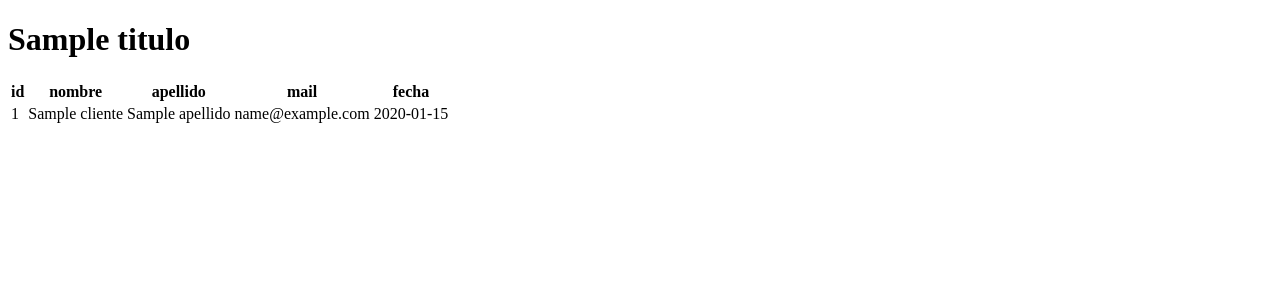
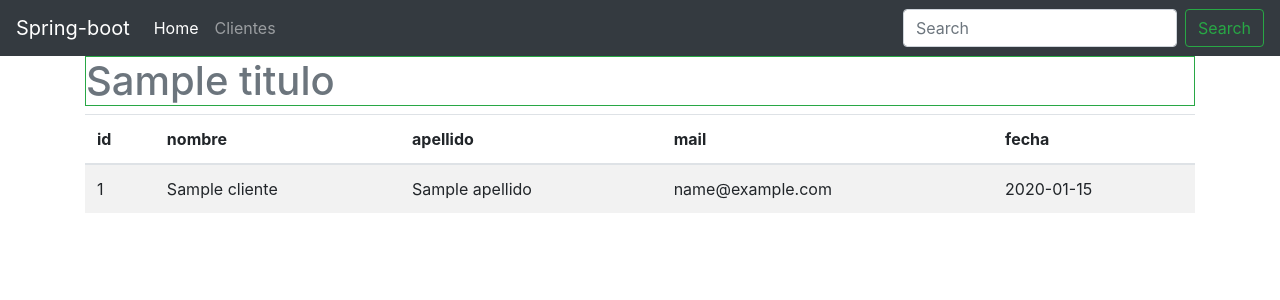
Before and after one commit to rccs09/spring-boot-web, a Spring app: page /listar in a window 1280 px wide. Shown: the top 300 px of the page. Run offline with Thymeleaf, Linux system fonts and the light colour scheme; the template is opened without the code that fills it: most values are stand-ins (such as "Sample title", 1, 10 or a date in 2020); data that the repository does not hold is empty; database files in the repository are not loaded.

Commit message:
50. Decorando la vista listar con estilos CSS Bootstrap CDN

```diff
--- a/Seccion3/spring-boot-data-jpa/src/main/resources/templates/listar.html
+++ b/Seccion3/spring-boot-data-jpa/src/main/resources/templates/listar.html
@@ -3,10 +3,33 @@
 <head>
 	<meta charset="UTF-8"/>
 	<title th:text="${titulo}"></title>
+	<link rel="stylesheet" href="https://stackpath.bootstrapcdn.com/bootstrap/4.4.0/css/bootstrap.min.css" integrity="sha384-SI27wrMjH3ZZ89r4o+fGIJtnzkAnFs3E4qz9DIYioCQ5l9Rd/7UAa8DHcaL8jkWt" crossorigin="anonymous">
 </head>
 <body>
-	<h1 th:text="${titulo}"> </h1>
-	<table>
+	<nav class="navbar navbar-expand-lg navbar-dark bg-dark">
+	  <a class="navbar-brand" href="#">Spring-boot</a>
+	  <button class="navbar-toggler" type="button" data-toggle="collapse" data-target="#navbarSupportedContent" aria-controls="navbarSupportedContent" aria-expanded="false" aria-label="Toggle navigation">
+	    <span class="navbar-toggler-icon"></span>
+	  </button>
+
+	  <div class="collapse navbar-collapse" id="navbarSupportedContent">
+	    <ul class="navbar-nav mr-auto">
+	      <li class="nav-item active">
+	        <a class="nav-link" href="#">Home <span class="sr-only">(current)</span></a>
+	      </li>
+	      <li class="nav-item">
+	        <a class="nav-link" th:href="@{/listar}">Clientes</a>
+	      </li>
+	    </ul>
+	    <form class="form-inline my-2 my-lg-0">
+	      <input class="form-control mr-sm-2" type="search" placeholder="Search" aria-label="Search">
+	      <button class="btn btn-outline-success my-2 my-sm-0" type="submit">Search</button>
+	    </form>
+	  </div>
+	</nav>
+	<div class="container">
+		<h1 class="text-secondary border border-success border-top 0 border-left 0 border-right 0" th:text="${titulo}"> </h1>
+		<table class="table table-striped">
 			<thead>
 				<tr>
 					<th>id</th>
@@ -29,5 +52,10 @@
 			</tbody>
 
 		</table>
+	</div>
+
+	<script src="https://code.jquery.com/jquery-3.4.1.slim.min.js" integrity="sha384-J6qa4849blE2+poT4WnyKhv5vZF5SrPo0iEjwBvKU7imGFAV0wwj1yYfoRSJoZ+n" crossorigin="anonymous"></script>
+	<script src="https://cdn.jsdelivr.net/npm/popper.js@1.16.0/dist/umd/popper.min.js" integrity="sha384-Q6E9RHvbIyZFJoft+2mJbHaEWldlvI9IOYy5n3zV9zzTtmI3UksdQRVvoxMfooAo" crossorigin="anonymous"></script>
+	<script src="https://stackpath.bootstrapcdn.com/bootstrap/4.4.0/js/bootstrap.min.js" integrity="sha384-3qaqj0lc6sV/qpzrc1N5DC6i1VRn/HyX4qdPaiEFbn54VjQBEU341pvjz7Dv3n6P" crossorigin="anonymous"></script>
 </body>
 </html>
```
Lines whose indentation alone changed are shown as unchanged.
